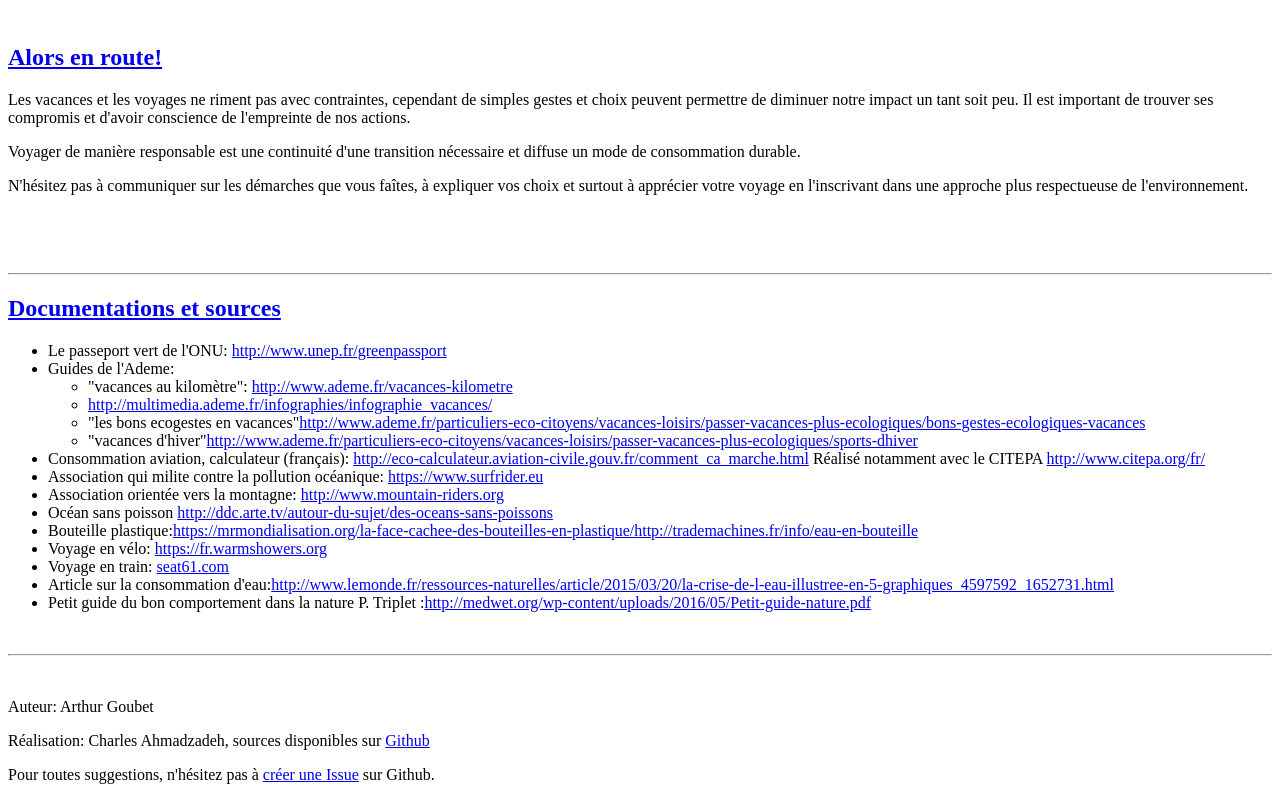
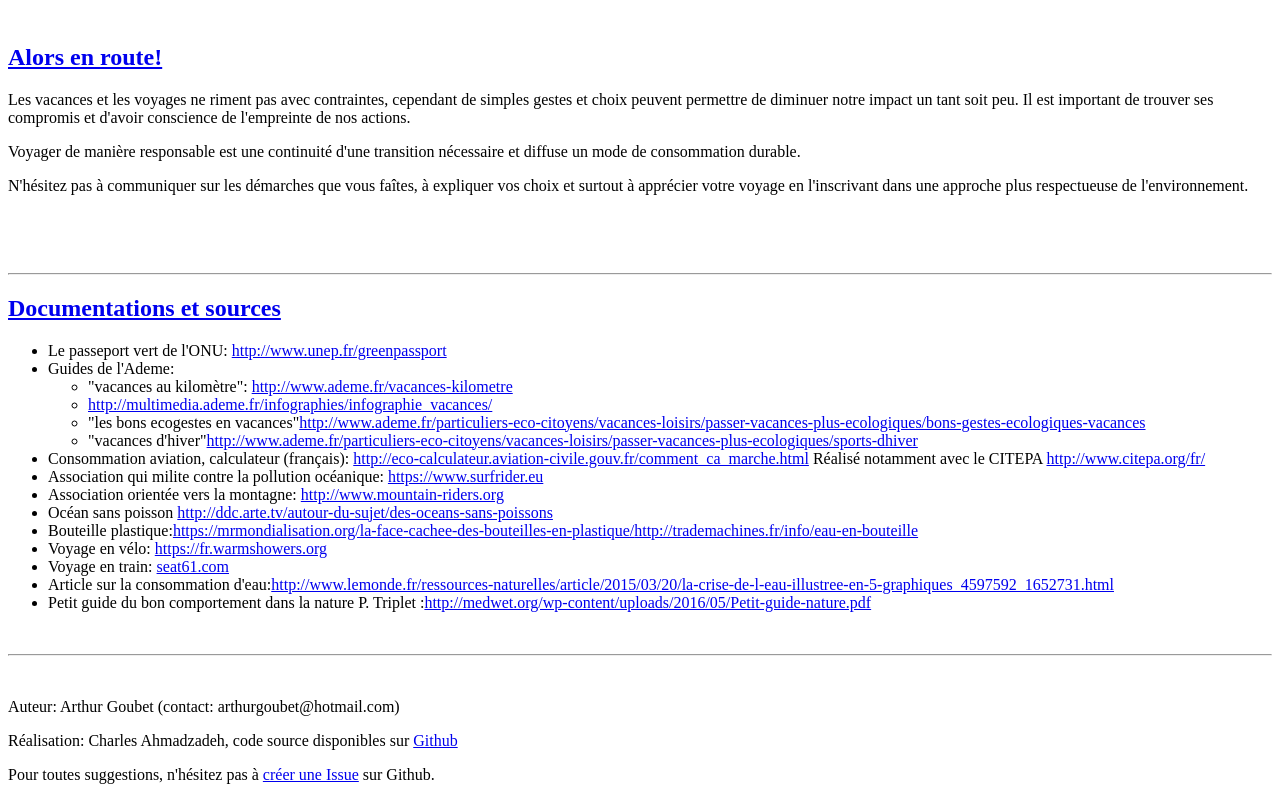
Before and after one commit to superzadeh/voyage-responsable, a Gatsby site: page / in a window 1280 px wide. Shown: the part 5614-6414 px from the top of the page. Built offline with nearby package versions, Linux system fonts and the light colour scheme; Gatsby itself is replaced by a stand-in of ours.

Commit message:
Add contact info for Arthur

```diff
--- a/src/pages/index.js
+++ b/src/pages/index.js
@@ -869,9 +869,9 @@ const IndexPage = () => (
     <br />
     <hr />
     <br />
-    <p>Auteur: Arthur Goubet</p>
+    <p>Auteur: Arthur Goubet (contact: arthurgoubet@hotmail.com)</p>
     <p>
-      Réalisation: Charles Ahmadzadeh, sources disponibles sur{' '}
+      Réalisation: Charles Ahmadzadeh, code source disponibles sur{' '}
       <a href="https://github.com/superzadeh/voyage-responsable" target="_blank">
         Github
       </a>
```
